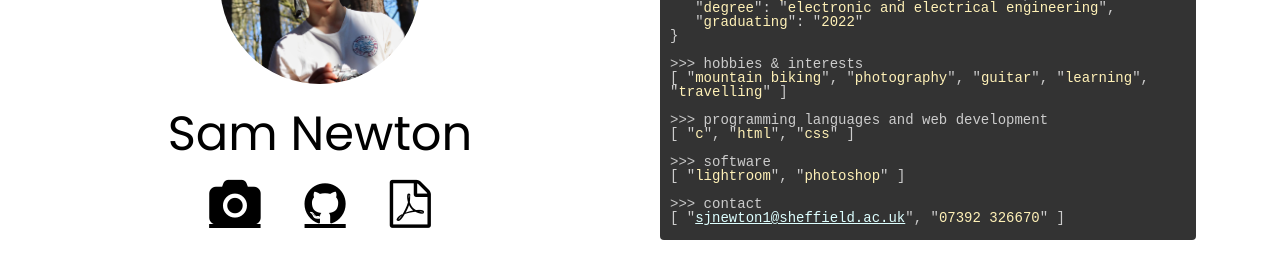
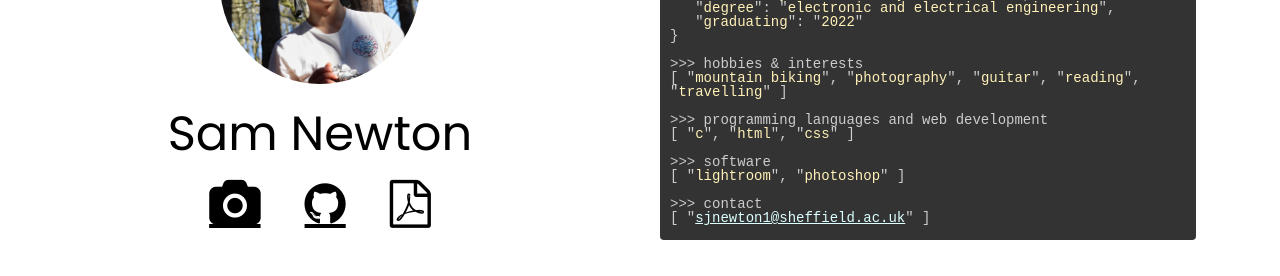
Before and after one commit to SamuelNewton/samuelnewton.github.io, a plain HTML site: page index.html in a window 1280 px wide. Shown: the part 356-632 px from the top of the page. Drawn offline with Linux system fonts and the light colour scheme.

Commit message:
Update index.html
remove number

```diff
--- a/index.html
+++ b/index.html
@@ -49,7 +49,7 @@
 
 
                     <span class="input">&gt;&gt;&gt;</span> hobbies &amp; interests<br>
-                    [ "<span class="string">mountain biking</span>", "<span class="string">photography</span>", "<span class="string">guitar</span>", "<span class="string">learning</span>", "<span class="string">travelling</span>" ]<br><br>
+                    [ "<span class="string">mountain biking</span>", "<span class="string">photography</span>", "<span class="string">guitar</span>", "<span class="string">reading</span>", "<span class="string">travelling</span>" ]<br><br>
 
                     <span class="input">&gt;&gt;&gt;</span> programming languages and web development<br>
                     [ "<span class="string">c</span>", "<span class="string">html</span>", "<span class="string">css</span>" ]<br><br>
@@ -58,7 +58,7 @@
                     [ "<span class="string">lightroom</span>", "<span class="string">photoshop</span>" ]<br><br>
 
                     <span class="input">&gt;&gt;&gt;</span> contact<br>
-                    [ "<span class="string"><a href="mailto:sjnewton1@sheffield.ac.uk">sjnewton1@sheffield.ac.uk</a></span>", "<span class="string">07392 326670</span>" ]
+                    [ "<span class="string"><a href="mailto:sjnewton1@sheffield.ac.uk">sjnewton1@sheffield.ac.uk</a></span>" ]
                 </div>
 
             </div>
```
